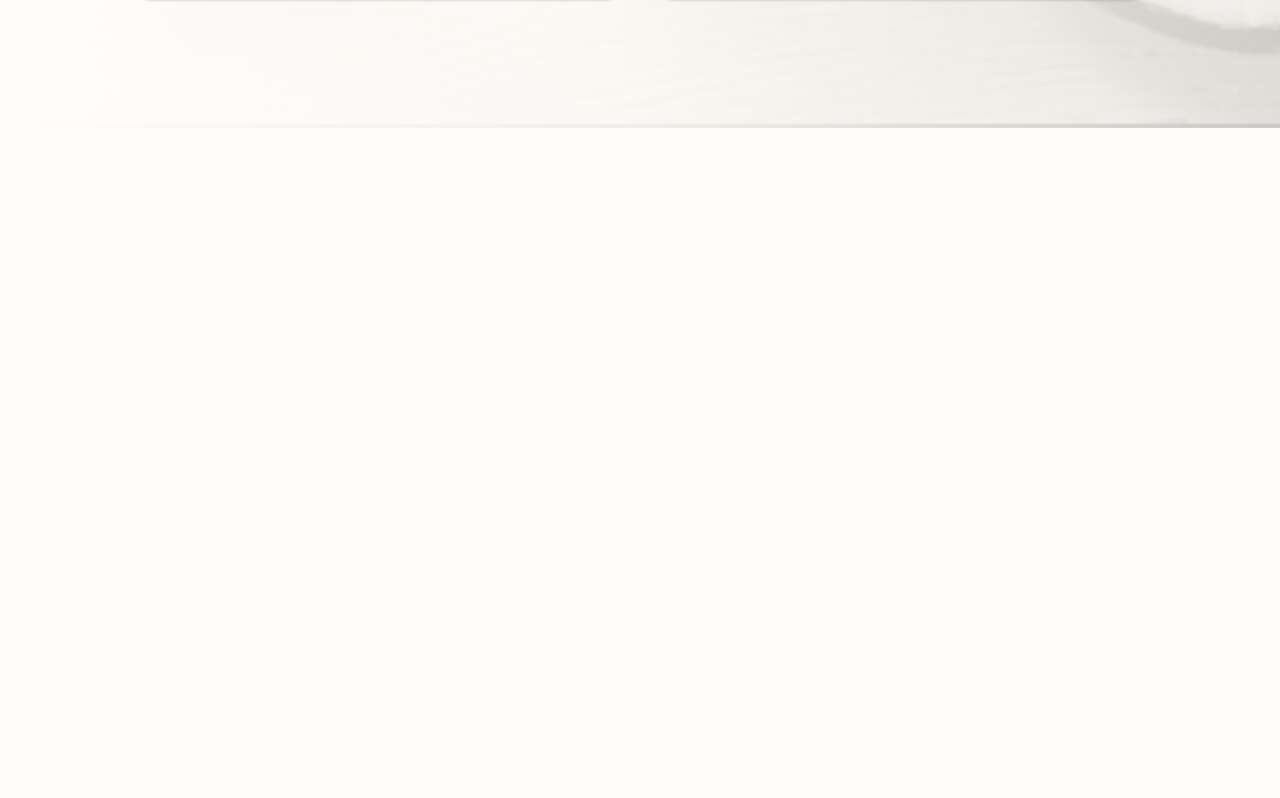
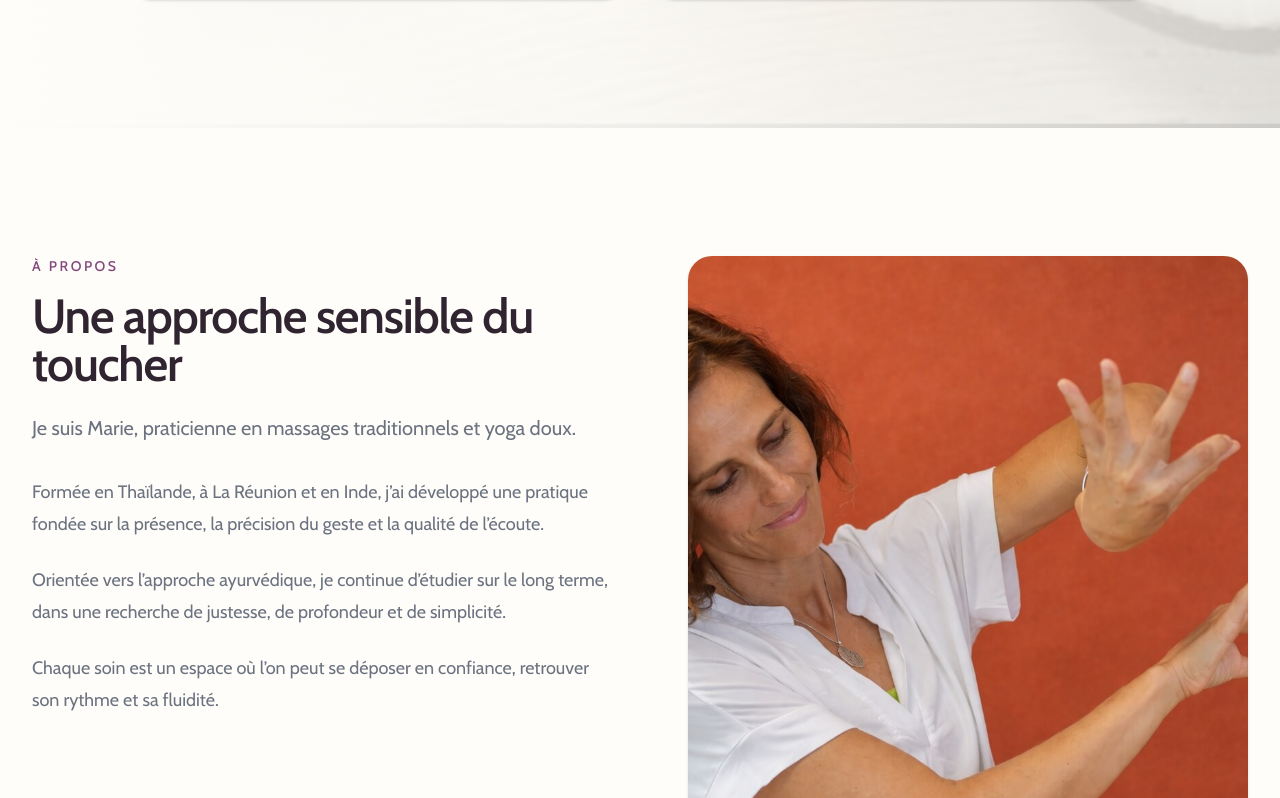
Before and after one commit to sgautier-dev/amamassageyoga, a Next.js app: page / in a window 1280 px wide. Shown: the part 3662-4460 px from the top of the page. Before the commit the page ends 3790 px from the top, so only its background shows below. Built offline with nearby package versions, Linux system fonts and the light colour scheme.

Commit message:
about added

```diff
--- a/src/app/page.tsx
+++ b/src/app/page.tsx
@@ -1,3 +1,4 @@
+import About from "@/components/About"
 import Experience from "@/components/Experience"
 import FeaturedService from "@/components/FeaturedService"
 import Header from "@/components/Header"
@@ -12,6 +13,7 @@ export default function HomePage() {
 			<Experience />
 			<FeaturedService />
 			<Services/>
+			<About/>
 		</main>
 	)
 }
--- /dev/null
+++ b/src/components/About.tsx
@@ -0,0 +1,65 @@
+import Image from "next/image"
+
+import aboutMainImg from "@/images/about-main.jpg"
+
+export default function About() {
+	return (
+		<section
+			id="apropos"
+			aria-labelledby="about-heading"
+			className="overflow-hidden py-24 sm:py-32"
+		>
+			<div className="mx-auto max-w-7xl px-6 lg:px-8">
+				<div className="grid grid-cols-1 gap-y-16 lg:grid-cols-2 lg:items-start lg:gap-x-16">
+					<div className="max-w-2xl">
+						<p className="text-sm font-medium uppercase tracking-[0.18em] text-ama-purple">
+							À propos
+						</p>
+
+						<h2
+							id="about-heading"
+							className="mt-4 text-4xl font-semibold tracking-tight text-foreground sm:text-5xl"
+						>
+							Une approche sensible du toucher
+						</h2>
+
+						<p className="mt-6 text-lg leading-8 text-muted sm:text-xl">
+							Je suis Marie, praticienne en massages traditionnels et yoga doux.
+						</p>
+
+						<div className="mt-8 space-y-6 text-base leading-8 text-muted sm:text-lg">
+							<p>
+								Formée en Thaïlande, à La Réunion et en Inde, j’ai développé une
+								pratique fondée sur la présence, la précision du geste et la
+								qualité de l’écoute.
+							</p>
+
+							<p>
+								Orientée vers l’approche ayurvédique, je continue d’étudier sur
+								le long terme, dans une recherche de justesse, de profondeur et
+								de simplicité.
+							</p>
+
+							<p>
+								Chaque soin est un espace où l’on peut se déposer en confiance,
+								retrouver son rythme et sa fluidité.
+							</p>
+						</div>
+					</div>
+
+					<div className="lg:pl-4">
+						<div className="relative mx-auto max-w-xl overflow-hidden rounded-3xl shadow-sm lg:mx-0">
+							<div className="aspect-4/5">
+								<Image
+									src={aboutMainImg}
+									alt="Marie dans son univers de soin"
+									className="h-full w-full object-cover"
+								/>
+							</div>
+						</div>
+					</div>
+				</div>
+			</div>
+		</section>
+	)
+}
--- /dev/null
+++ b/src/components/Universe.tsx
@@ -0,0 +1,50 @@
+import Image from "next/image"
+
+import universeImg from "@/images/universe.jpg"
+
+export default function Universe() {
+	return (
+		<section
+			aria-labelledby="universe-heading"
+			className="relative overflow-hidden py-24 sm:py-32"
+		>
+			<div className="absolute inset-0 -z-10">
+				<Image
+					src={universeImg}
+					alt=""
+					fill
+					sizes="100vw"
+					className="object-cover opacity-8"
+				/>
+				<div className="absolute inset-0 bg-background/92" />
+			</div>
+
+			<div className="relative mx-auto max-w-4xl px-6 text-center lg:px-8">
+				<p className="text-sm font-medium uppercase tracking-[0.18em] text-ama-purple">
+					Univers AMA
+				</p>
+
+				<h2
+					id="universe-heading"
+					className="mt-4 text-4xl font-semibold tracking-tight text-foreground sm:text-5xl"
+				>
+					AMA — un espace pour se poser
+				</h2>
+
+				<div className="mt-8 space-y-6 text-lg leading-8 text-muted sm:text-xl">
+					<p>
+						Un lieu où le temps ralentit… où l’on peut, simplement, se laisser
+						porter, se laisser traverser.
+					</p>
+
+					<p>
+						Le toucher guide vers le silence, la réconciliation avec le corps,
+						pour retrouver l’apaisement en soi.
+					</p>
+
+					<p>Un espace pour soulager, s’alléger… et revenir à l’essentiel.</p>
+				</div>
+			</div>
+		</section>
+	)
+}
```
Also changed, not shown: src/images/about-main.jpg (added), src/images/universe.jpg (added).
